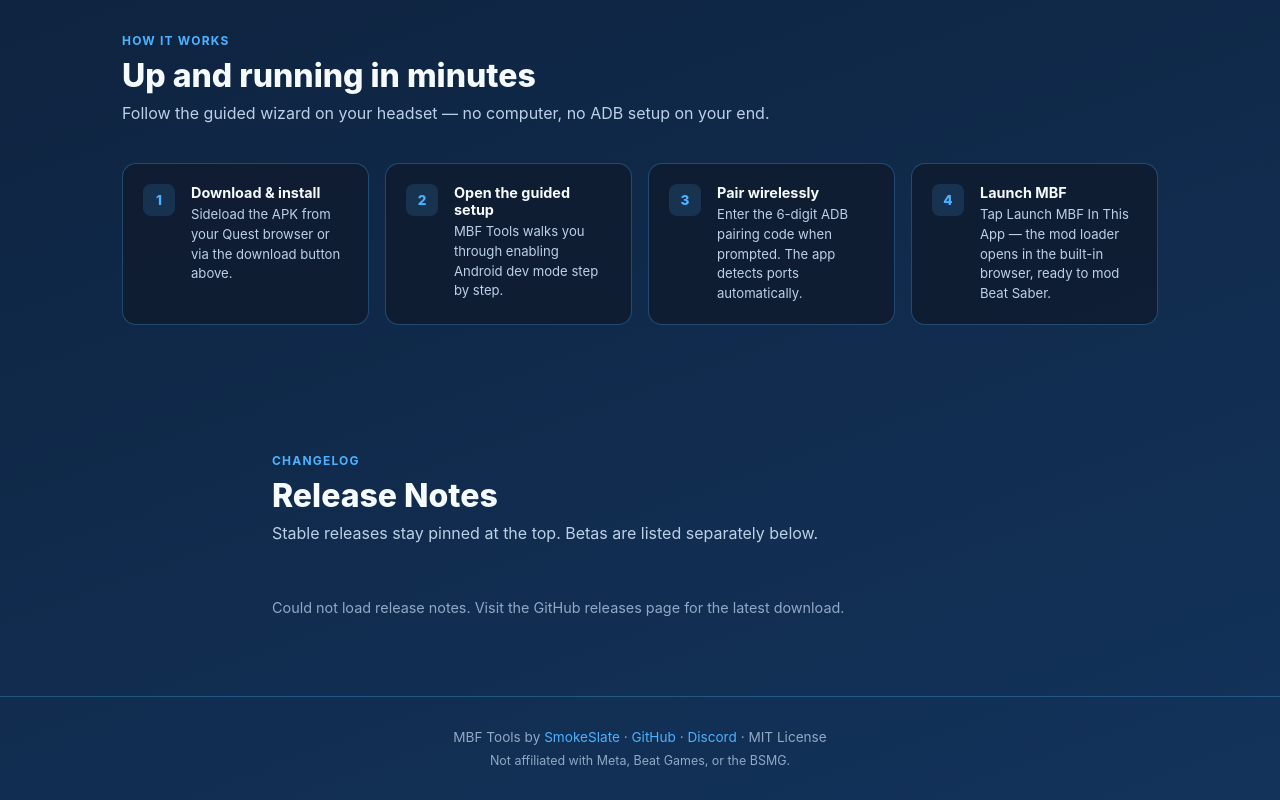
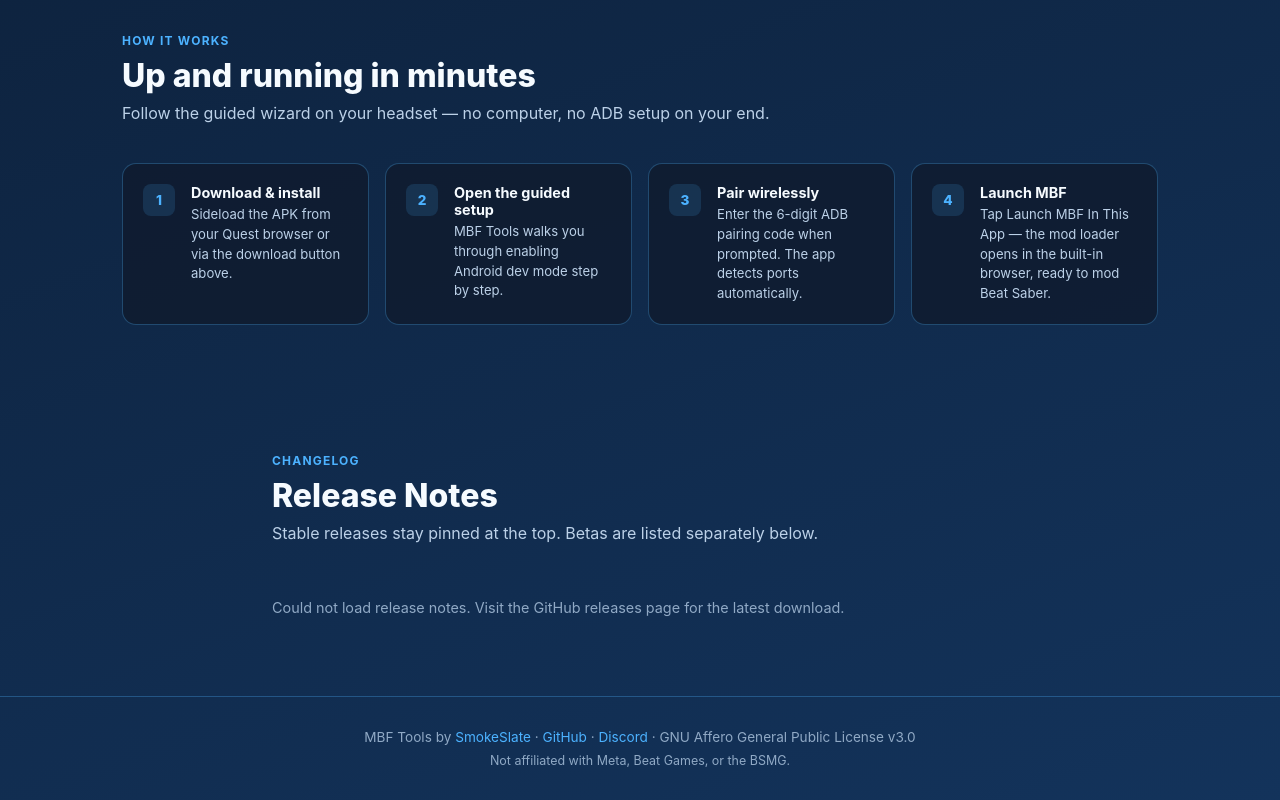
Before and after one commit to SmokeSlate/MBF-Tools, a plain HTML site: page docs/index.html in a window 1280 px wide. Shown: the part 1515-2315 px from the top of the page. Drawn offline with Linux system fonts and the light colour scheme; no server answers.

Commit message:
Align release docs with AGPLv3 license

```diff
--- a/docs/index.html
+++ b/docs/index.html
@@ -459,7 +459,7 @@
     MBF Tools by <a href="https://sm0ke.org" target="_blank" rel="noopener">SmokeSlate</a> ·
     <a href="https://github.com/SmokeSlate/MBF-Tools" target="_blank" rel="noopener">GitHub</a> ·
     <a href="https://d.sm0ke.org" target="_blank" rel="noopener">Discord</a> ·
-    MIT License
+    GNU Affero General Public License v3.0
   </p>
   <p style="margin-top:0.5rem;font-size:0.78rem;">
     Not affiliated with Meta, Beat Games, or the BSMG.
```
Also changed, not shown: README.md, release/RELEASE_NOTES-v3.6.2.md.
